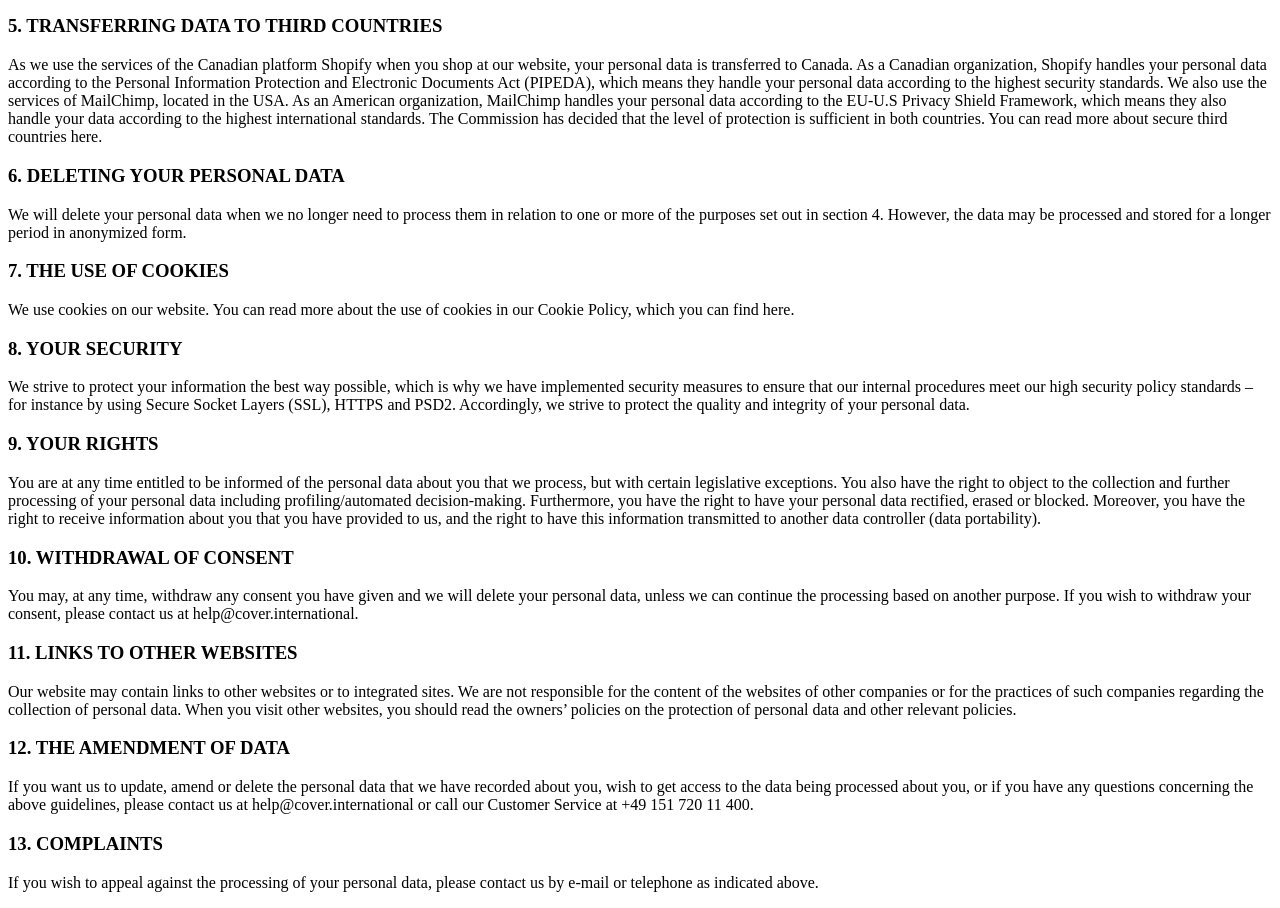
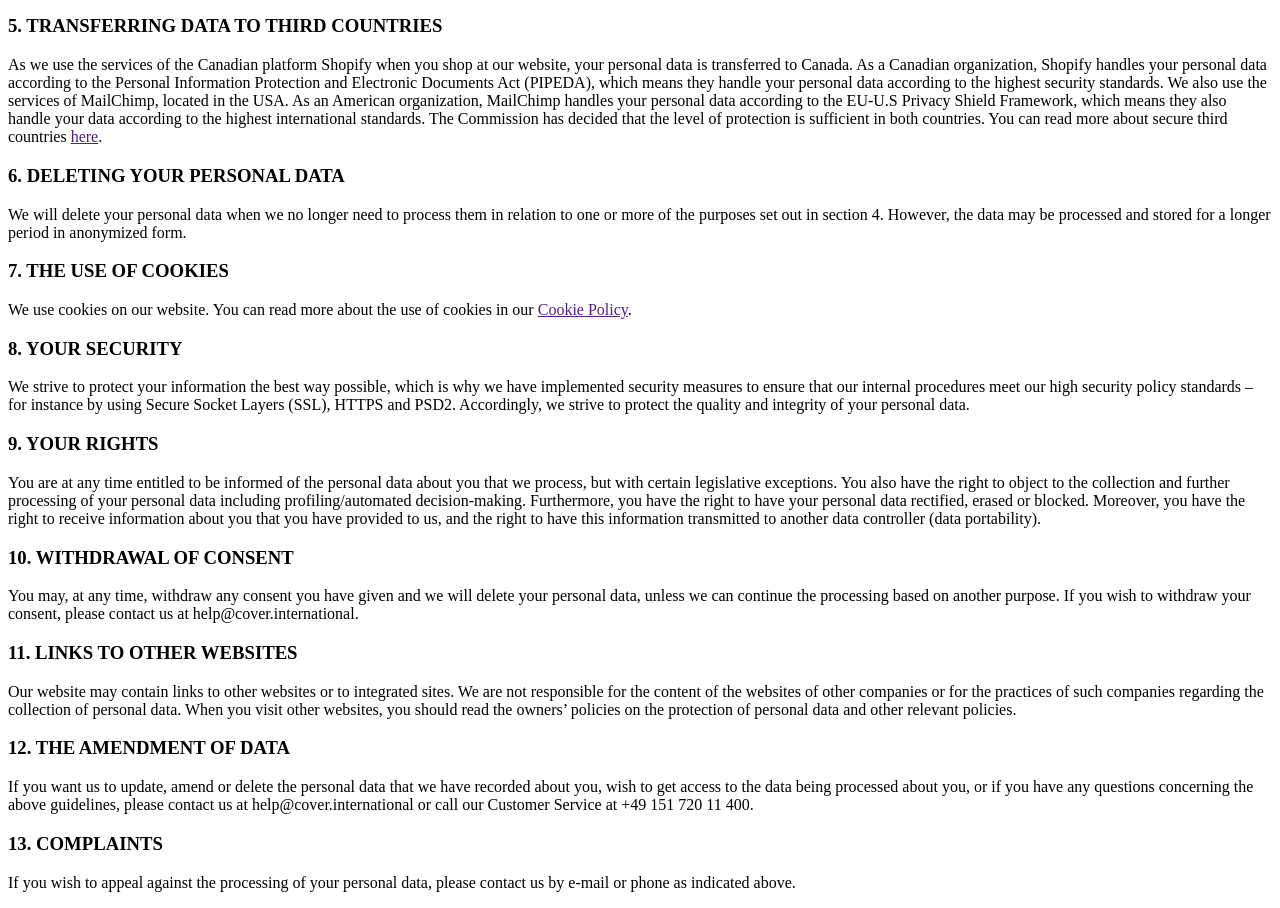
Before and after one commit to Jay-am/testing, a plain HTML site: page HTML/WEBSITE/privacy-notice.html in a window 1280 px wide. Shown: the part 1061-1969 px from the top of the page. Drawn offline with Linux system fonts and the light colour scheme; files that its build step writes are made by us from their sources.

Commit message:
links privacy notice

```diff
--- a/HTML/WEBSITE/privacy-notice.html
+++ b/HTML/WEBSITE/privacy-notice.html
@@ -116,7 +116,7 @@
           which means they also handle your data according to the highest
           international standards. The Commission has decided that the level of
           protection is sufficient in both countries. You can read more about
-          secure third countries here.
+          secure third countries <a href="" class="link">here</a>.
         </p>
 
         <h3>6. DELETING YOUR PERSONAL DATA</h3>
@@ -130,7 +130,7 @@
         <h3>7. THE USE OF COOKIES</h3>
         <p>
           We use cookies on our website. You can read more about the use of
-          cookies in our Cookie Policy, which you can find here.
+          cookies in our <a href="" class="link">Cookie Policy</a>.
         </p>
 
         <h3>8. YOUR SECURITY</h3>
@@ -159,7 +159,7 @@
           You may, at any time, withdraw any consent you have given and we will
           delete your personal data, unless we can continue the processing based
           on another purpose. If you wish to withdraw your consent, please
-          contact us at help@cover.international.
+          contact us at <span class="email">help@cover.international</span>.
         </p>
 
         <h3>11. LINKS TO OTHER WEBSITES</h3>
@@ -177,14 +177,15 @@
           If you want us to update, amend or delete the personal data that we
           have recorded about you, wish to get access to the data being
           processed about you, or if you have any questions concerning the above
-          guidelines, please contact us at help@cover.international or call our
+          guidelines, please contact us at
+          <span class="email">help@cover.international</span> or call our
           Customer Service at +49 151 720 11 400.
         </p>
 
         <h3>13. COMPLAINTS</h3>
         <p>
           If you wish to appeal against the processing of your personal data,
-          please contact us by e-mail or telephone as indicated above.
+          please contact us by e-mail or phone as indicated above.
         </p>
       </div>
     </section>
```
